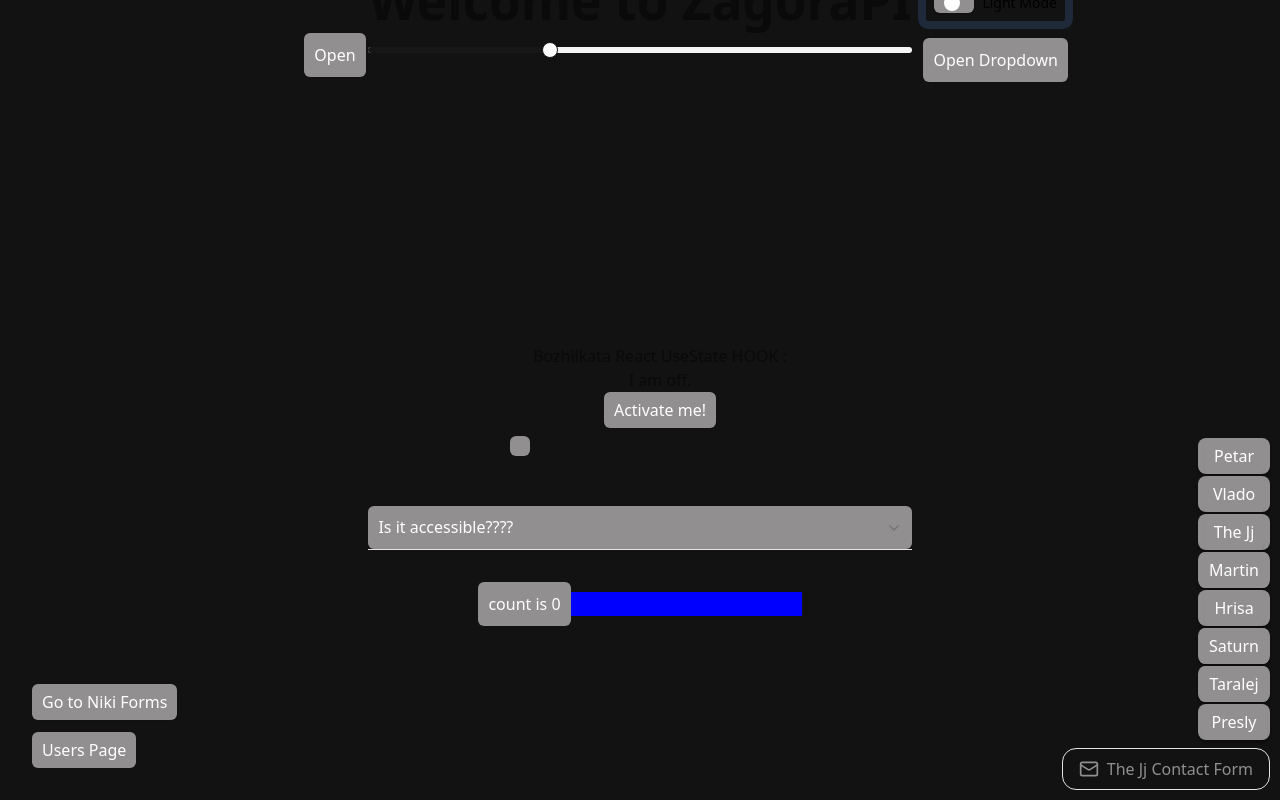
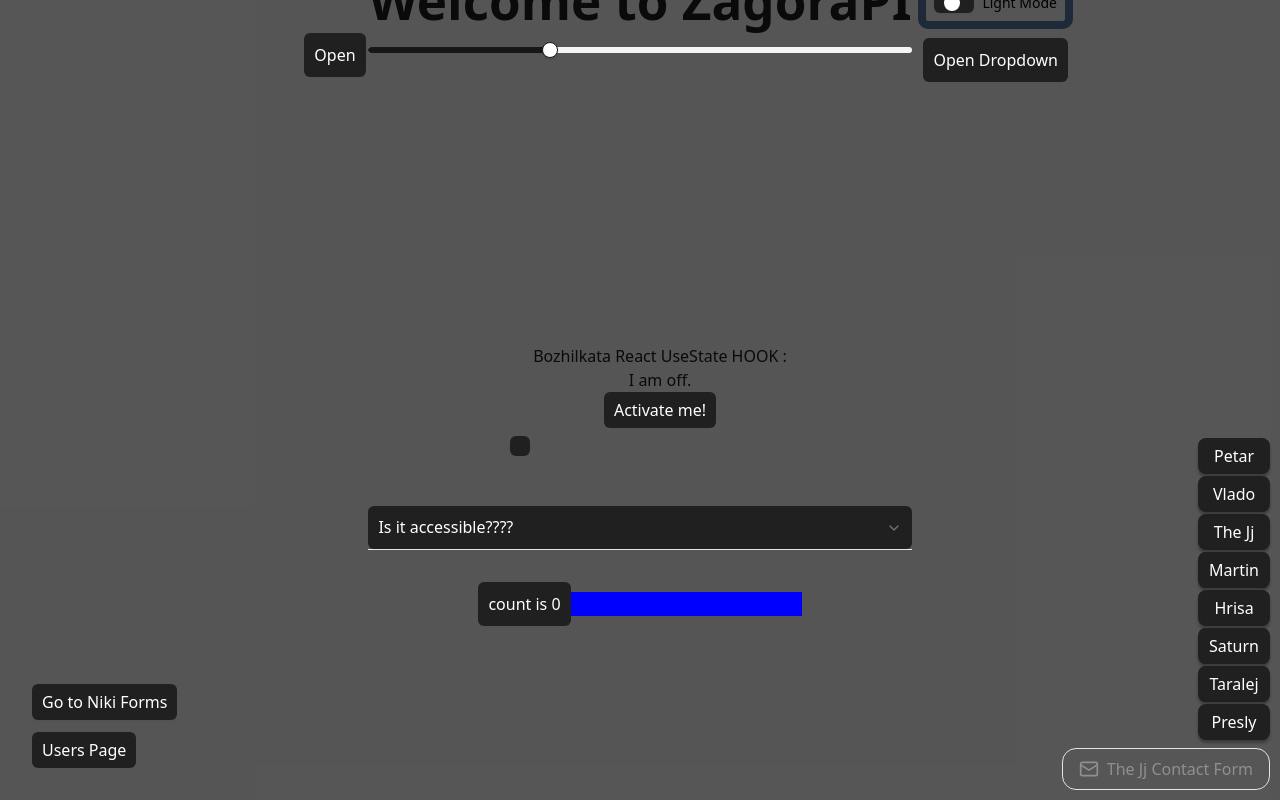
Before and after one commit to ZagoraPI/Tech-Titans, a React (Vite) app: page / in a window 1280 px wide. Shown: the top 800 px of the page. Built offline with nearby package versions, Linux system fonts and the light colour scheme.

Commit message:
Style: Changed the colour of the Buttons and the Background in the App.css and index,css file

```diff
--- a/src/App.css
+++ b/src/App.css
@@ -10,7 +10,7 @@ body {
   margin: 0;
   padding: 0;
   overflow-x: hidden;
-  background-color: #121212;
+  background-color: #0f0f0fb4;
   background-position: center;
   background-size: cover;
   background-size: 600% 600%;
@@ -19,14 +19,14 @@ body {
 }
 
 button,.btn {
-  background-color: #918f8f;
+  background-color: #202020;
   color: white;
   padding: 10px;
   border-radius: 6px;
   border: none;
   cursor: pointer;
-  background-color: #918f8f(--primary);
-   color: #918f8f(--primary-foreground);
+  background-color: #202020(--primary);
+   color: #202020(--primary-foreground);
 }
 
 .logo {
@@ -102,7 +102,7 @@ form,
 }
 
 .form-button-wrapper {
-  background-color: #918f8f;
+  background-color: #202020;
   color: white;
   border-radius: 8px;
   padding: 0px 1px;
--- a/src/index.css
+++ b/src/index.css
@@ -80,17 +80,17 @@ button {
   font-size: 1em;
   font-weight: 500;
   font-family: inherit;
-  background-color: #918f8f;
+  background-color: #202020;
   cursor: pointer;
   transition: border-color 0.25s;
 }
 button:hover {
-  border-color: #918f8f;
-  background-color: #918f8f;
+  border-color: #202020;
+  background-color: #202020;
 }
 button:focus,
 button:focus-visible {
-  outline: 4px auto #918f8f;
+  outline: 4px auto #202020;
 }
 
 @media (prefers-color-scheme: light) {
```
